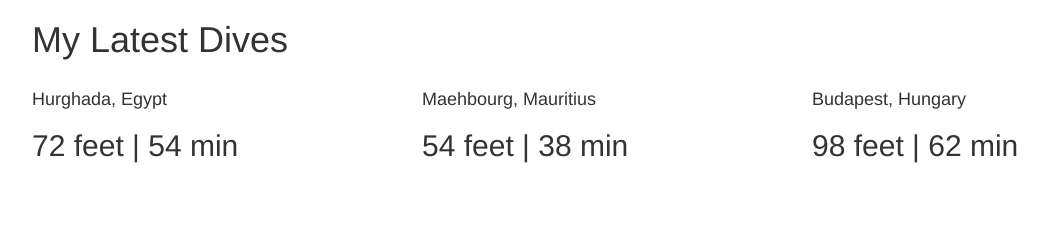
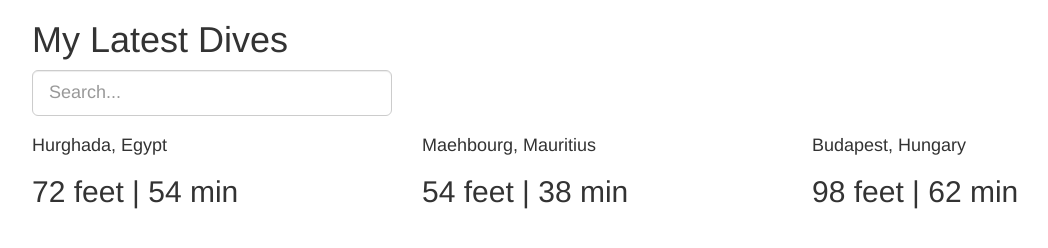
Before and after one commit to nguyenmanh1507/AngularJS_sandbox, a website: page scuba_dive_log_records/divelog.html in a window 1280 px wide. Shown: the whole page, without its empty margins (38-1086 px from the left). Drawn offline with nearby package versions, Linux system fonts and the light colour scheme.

Commit message:
add search form

```diff
--- a/scuba_dive_log_records/divelog.html
+++ b/scuba_dive_log_records/divelog.html
@@ -9,6 +9,13 @@
 
 	<div class="container">
 		<h1>My Latest Dives</h1>
+
+		<div class="row">
+			<div class="col-sm-4">
+				<input type="search" class="form-control input-lg" placeholder="Search..." ng-model="searchKey">
+			</div>
+		</div>
+		<!-- /.row -->
 
 		<div class="row" ng-controller="diveLogCtrl">
 			<div class="col-sm-4" ng-repeat="dive in dives">
```
